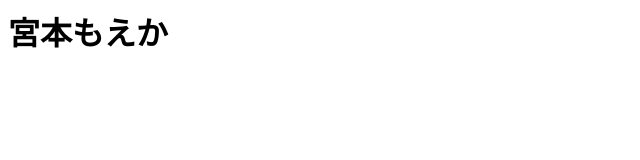
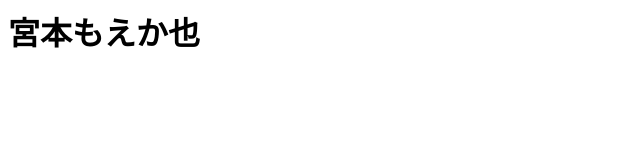
Before and after one commit to moeka627/idea.html, a plain HTML site: page index.html in a window 1280 px wide. Shown: the full height of the page, 0-640 px from the left. Drawn offline with Linux system fonts and the light colour scheme.

Commit message:
Update index.html

```diff
--- a/index.html
+++ b/index.html
@@ -1 +1 @@
-<h1>宮本もえか</h1>
+<h1>宮本もえか也</h1>
```
